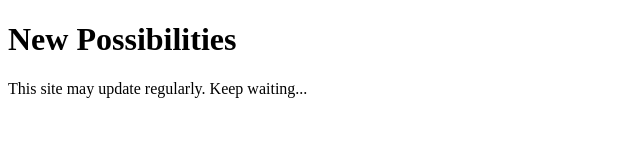
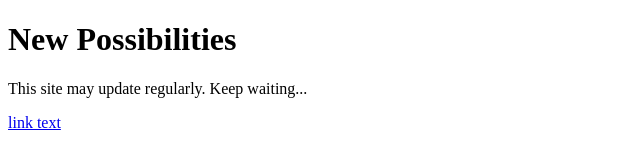
Before and after one commit to Zero2wo/ryive.github.io, a plain HTML site: page index.html in a window 1280 px wide. Shown: the full height of the page, 0-640 px from the left. Drawn offline with Linux system fonts and the light colour scheme.

Commit message:
Updated "index to add aboutme link"

```diff
--- a/index.html
+++ b/index.html
@@ -8,5 +8,8 @@
 Keep waiting...
 </p>
 
+
+<a href="./about/aboutme.html">link text</a>
+
 </body>
 </html>
```
